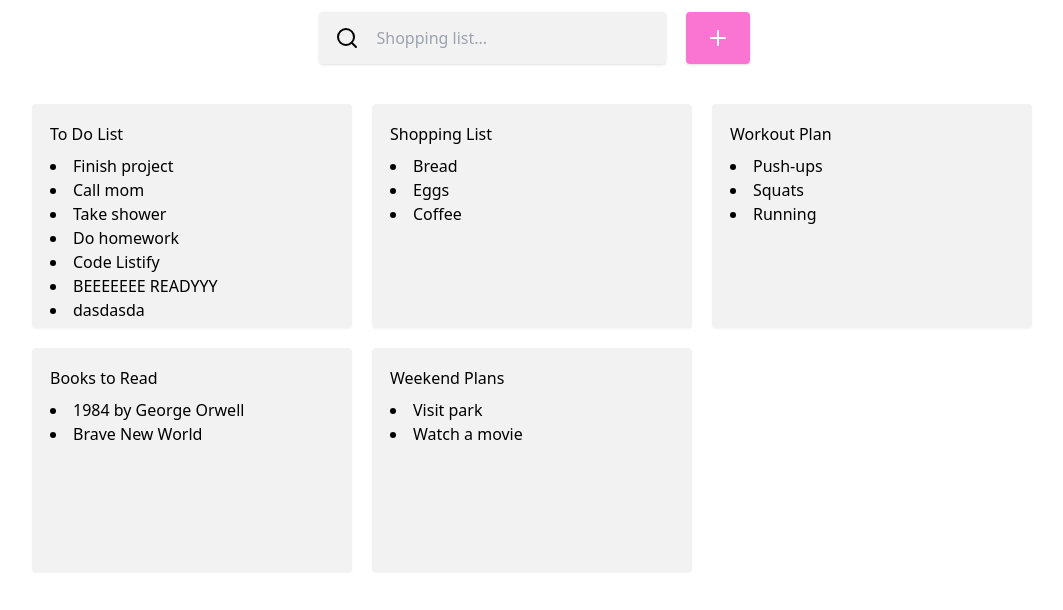
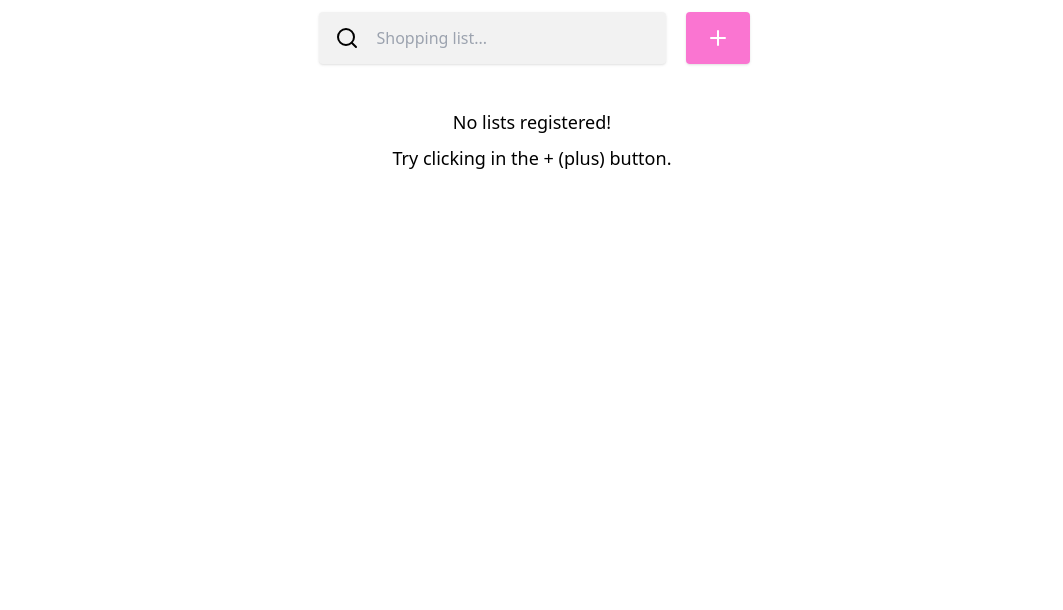
Before and after one commit to kauefraga/listify, a React (Vite) app in the folder apps/frontend/: page / in a window 1280 px wide. Shown: the top 610 px of the page, without its empty margins (108-1171 px from the left). Built offline with nearby package versions, Linux system fonts and the light colour scheme.

Commit message:
frontend: use local storage with zustand
* Add zustand and zod
* Create ListSchema using zod to create List type and validate data
* Create useListStore hook to manage lists
* Adjust Root page to render user created lists
* Adjust NewList page to handle createList action

```diff
--- a/apps/frontend/package.json
+++ b/apps/frontend/package.json
@@ -14,7 +14,10 @@
     "lucide-react": "^0.456.0",
     "react": "^18.3.1",
     "react-dom": "^18.3.1",
-    "react-router-dom": "^6.28.0"
+    "react-router-dom": "^6.28.0",
+    "uuid": "^11.0.3",
+    "zod": "^3.24.1",
+    "zustand": "^5.0.2"
   },
   "devDependencies": {
     "@biomejs/biome": "^1.9.4",
--- a/apps/frontend/src/pages/new-list.tsx
+++ b/apps/frontend/src/pages/new-list.tsx
@@ -1,39 +1,99 @@
 import { type FormEvent, useState } from 'react';
+import { useNavigate } from 'react-router-dom';
+import { v4 as uuidv4 } from 'uuid';
+import type { List } from '../schemas/list';
+import { useListStore } from '../stores/list-store';
+
+const symbolToType = {
+  '*': 'bullet',
+  '-': 'bullet',
+  '+': 'bullet',
+  '0.': 'numbered',
+  '1.': 'numbered',
+  '[': 'check',
+  '[]': 'check',
+  '[x]': 'check',
+};
 
 export function NewList() {
+  const navigate = useNavigate();
+
   const [list, setList] = useState({
     name: '',
     content: '',
+    description: ''
   });
+  const { createList } = useListStore();
 
   function handleForm(event: FormEvent<HTMLFormElement>) {
     event.preventDefault();
 
-    console.log(':>', list);
+    // split and get the first line, then split again
+    // and get the first part of the line (list symbol)
+    // NOTE: it does not cover '- [ ]', '- []' or '- [x]' because of the second splitting
+    const [listSymbol] = list.content.split('\n')[0].split(' ');
+
+    const type = symbolToType[listSymbol as keyof typeof symbolToType] as List['type'];
+
+    createList({
+      id: uuidv4(),
+      ...list,
+      type,
+      created_at: new Date(),
+    });
 
     setList({
       name: '',
       content: '',
+      description: '',
     });
+
+    navigate('/');
   }
 
   return (
     <div className="mx-auto w-full max-w-5xl p-3">
       <form className="grid grid-cols-1 items-center gap-5" onSubmit={handleForm}>
+        <div className="flex flex-col gap-2">
+          <label htmlFor="name">Name</label>
           <input
             type="text"
+            id="name"
             className="rounded border-2 border-transparent bg-black/5 px-5 py-3 shadow outline-none transition-colors hover:border-listify-pink focus:border-listify-dark-pink"
             placeholder="Favorite games..."
             value={list.name}
             onChange={e => setList({ ...list, name: e.target.value })}
           />
+        </div>
+
+        <div className="flex flex-col gap-2">
+          <label htmlFor="description">Description (optional)</label>
+          <input
+            type="text"
+            id="description"
+            className="rounded border-2 border-transparent bg-black/5 px-5 py-3 shadow outline-none transition-colors hover:border-listify-pink focus:border-listify-dark-pink"
+            placeholder="This list is about my favorite games to play on PC..."
+            value={list.description}
+            onChange={e => setList({ ...list, description: e.target.value })}
+          />
+        </div>
+
+        <div className="flex flex-col gap-2">
+          <label htmlFor="content">Content</label>
           <textarea
+            id="content"
             className="min-h-96 rounded border-2 border-transparent bg-black/5 px-5 py-3 shadow outline-none transition-colors hover:border-listify-pink focus:border-listify-dark-pink"
             placeholder="- Street Fighter"
             value={list.content}
             onChange={e => setList({ ...list, content: e.target.value })}
           />
-        <button type="submit" className="rounded border-2 border-transparent bg-black/5 px-5 py-3 shadow outline-none transition-colors hover:border-listify-pink active:border-listify-dark-pink">Save</button>
+        </div>
+
+        <button
+          type="submit"
+          className="rounded border-2 border-transparent bg-black/5 px-5 py-3 shadow outline-none transition-colors hover:border-listify-pink active:border-listify-dark-pink">
+          Save
+        </button>
       </form>
     </div>
   );
--- a/apps/frontend/src/pages/root.tsx
+++ b/apps/frontend/src/pages/root.tsx
@@ -4,36 +4,10 @@ import { Link } from 'react-router-dom';
 import { ListItem } from '../components/list-item';
 import { ListRoot } from '../components/list-root';
 import { SearchInput } from '../components/search-input';
+import { useListStore } from '../stores/list-store';
 
 export function Root() {
-  const lists = [
-    {
-      id: '1a2b3c4d-5e6f-7g8h-9i10-j11k12l13m14',
-      name: 'To Do List',
-      content:
-        'Finish project\nCall mom\nTake shower\nDo homework\nCode Listify\nBEEEEEEE READYYY\ndasdasda\nasdasdasdas',
-    },
-    {
-      id: '2b3c4d5e-6f7g-8h9i-10j11-k12l13m14n15',
-      name: 'Shopping List',
-      content: 'Bread\nEggs\nCoffee',
-    },
-    {
-      id: '3c4d5e6f-7g8h-9i10-j11k12-l13m14n15o16',
-      name: 'Workout Plan',
-      content: 'Push-ups\nSquats\nRunning',
-    },
-    {
-      id: '4d5e6f7g-8h9i-10j11-k12l13-m14n15o16p17',
-      name: 'Books to Read',
-      content: '1984 by George Orwell\nBrave New World',
-    },
-    {
-      id: '5e6f7g8h-9i10-j11k12-l13m14-n15o16p17q18',
-      name: 'Weekend Plans',
-      content: 'Visit park\nWatch a movie',
-    },
-  ];
+  const { lists } = useListStore();
 
   const [search, setSearch] = useState('');
   const filteredLists = lists.filter(list => list.name.toLowerCase().includes(search.toLowerCase()));
@@ -45,17 +19,26 @@ export function Root() {
           <SearchInput value={search} onChange={e => setSearch(e.target.value)} placeholder="Shopping list..." />
           <Link
             to="new-list"
-            className="flex items-center rounded bg-listify-pink/80 px-5 py-3 text-white shadow transition-colors hover:bg-listify-dark-pink active:bg-listify-dark-pink/90"
-          >
+            className="flex items-center rounded bg-listify-pink/80 px-5 py-3 text-white shadow transition-colors hover:bg-listify-dark-pink active:bg-listify-dark-pink/90">
             <Plus />
           </Link>
         </header>
         <div className="w-full">
-          <ListRoot>
-            {filteredLists.map(list => (
-              <ListItem key={list.id} list={list} />
-            ))}
-          </ListRoot>
+          {lists.length !== 0
+            ? (
+              <ListRoot>
+                {filteredLists.map(list => (
+                  <ListItem key={list.id} list={list} />
+                ))}
+              </ListRoot>
+            )
+            : (
+              <div className="text-center text-lg leading-loose">
+                <p>No lists registered!</p>
+                <p>Try clicking in the + (plus) button.</p>
+              </div>
+            )
+          }
         </div>
       </div>
     </div>
--- /dev/null
+++ b/apps/frontend/src/schemas/list.ts
@@ -0,0 +1,13 @@
+import { z } from 'zod';
+
+export const ListSchema = z.object({
+  id: z.string().uuid(),
+  name: z.string().max(255),
+  content: z.string(),
+  description: z.string().optional(),
+  type: z.enum(['bullet', 'check', 'numbered']),
+  created_at: z.date().default(new Date()),
+  updated_at: z.date().optional(),
+});
+
+export type List = z.infer<typeof ListSchema>;
--- /dev/null
+++ b/apps/frontend/src/stores/list-store.ts
@@ -0,0 +1,20 @@
+import { create } from 'zustand';
+import { persist } from 'zustand/middleware';
+import type { List } from '../schemas/list';
+
+interface ListState {
+  lists: List[];
+  createList: (list: List) => void;
+}
+
+export const useListStore = create<ListState>()(
+  persist(
+    (set) => ({
+      lists: [],
+      createList: (list) => set((state) => ({ lists: [...state.lists, list] })),
+    }),
+    {
+      name: 'list-storage',
+    },
+  ),
+);
```
Also changed, not shown: 1 other file (tests, documents, lock files or other folders). Lines whose indentation alone changed are shown as unchanged.
